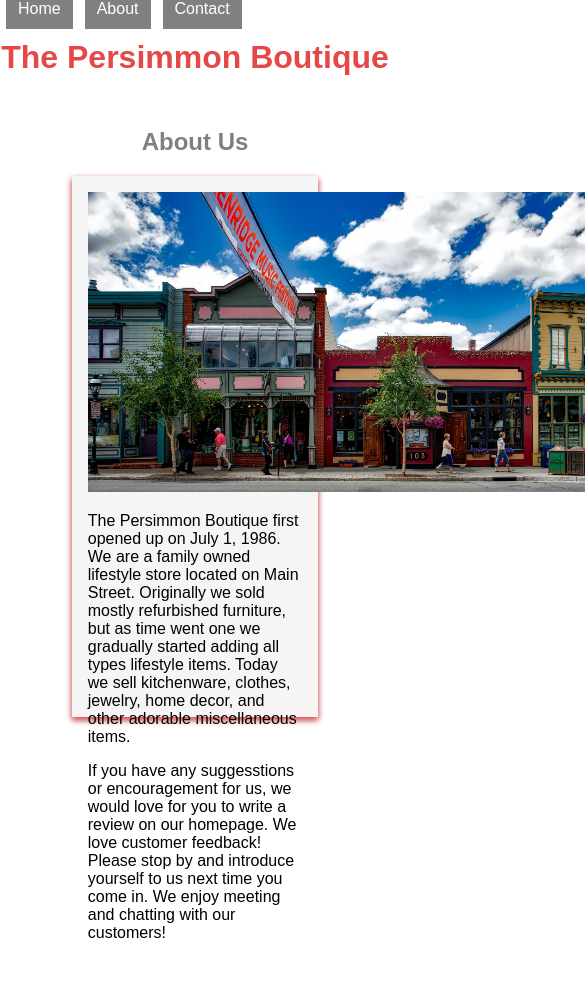
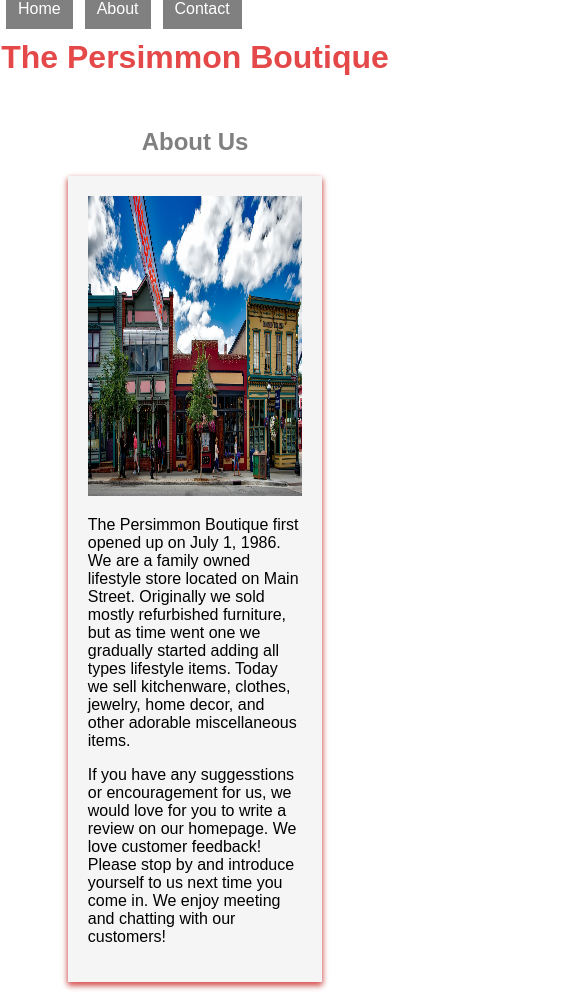
Before and after one commit to alpbourne/The-Persimmon-Boutique, a React (Create React App) app in the folder the-persimmon-boutique-api/the-persimmon-boutique-client/: page /about in a window 390 px wide. Shown: the top 992 px of the page, 585 px wide, since content can reach past the window. Before the commit the page ends 942 px from the top, so only its background shows below. Built offline with nearby package versions, Linux system fonts and the light colour scheme.

Commit message:
changed css on Contact and About page to be responsive to different browser sizes

```diff
--- a/the-persimmon-boutique-api/the-persimmon-boutique-client/src/components/About.js
+++ b/the-persimmon-boutique-api/the-persimmon-boutique-client/src/components/About.js
@@ -7,7 +7,7 @@ const About = () => {
     <div className="AboutContainer">
       <h2>About Us</h2>
       <div className="AboutCard">
-        <img width={598} height={300} alt="We Are Open" src={aboutPage} />
+        <img className="AboutImage" height={300} alt="We Are Open" src={aboutPage} />
         <p>The Persimmon Boutique first opened up on July 1, 1986. We are a family owned lifestyle store located on Main Street. Originally we sold mostly refurbished furniture, but as time went one we gradually started adding all types lifestyle items. Today we sell kitchenware, clothes, jewelry, home decor, and other adorable miscellaneous items.</p>
         <p>If you have any suggesstions or encouragement for us, we would love for you to write a review on our homepage. We love customer feedback! Please stop by and introduce yourself to us next time you come in. We enjoy meeting and chatting with our customers!</p>
       </div>
--- a/the-persimmon-boutique-api/the-persimmon-boutique-client/src/components/Contact.js
+++ b/the-persimmon-boutique-api/the-persimmon-boutique-client/src/components/Contact.js
@@ -8,7 +8,7 @@ const Contact = () => {
 
       <h2>Contact Us</h2>
       <div className="ContactCard">
-        <img width={598} height={300} alt="We Are Open" src={contactPage} />
+        <img className="ContactImage" width={598} height={300} alt="We Are Open" src={contactPage} />
         <p><b>Address: </b>1 Main Street, Gerber, MD 23456</p>
         <p><b>Email Address: </b>ThePersimmonBoutique@gmail.com</p>
         <p><b>Facebook Page: </b>The Persimmon Boutique</p>
--- a/the-persimmon-boutique-api/the-persimmon-boutique-client/src/components/Routes.css
+++ b/the-persimmon-boutique-api/the-persimmon-boutique-client/src/components/Routes.css
@@ -5,32 +5,39 @@ h2 {
 
 .AboutContainer {
   padding-top: 10px;
-  padding-bottom: 20px;
+  padding-bottom: 10px;
 }
 
 .AboutCard {
-  padding: 16px;
+  padding: 20px;
   float: center;
   margin: auto;
   background: whitesmoke;
   box-shadow: 0 3px 6px #E54848, 0 3px 6px rgba(0,0,0,0.23);
   width: 55%;
-  height: 515px;
-  padding-bottom: 10px;
+  height: 85%;
+}
+
+.AboutImage {
+  width: 100%;
 }
 
 .ContactContainer {
   padding-top: 10px;
-  padding-bottom: 20px;
+  padding-bottom: 10px;
 }
 
 .ContactCard {
-  padding: 16px;
+  padding: 20px;
   float: center;
   margin: auto;
   background: whitesmoke;
   box-shadow: 0 3px 6px #E54848, 0 3px 6px rgba(0,0,0,0.23);
   width: 55%;
-  height: 500px;
+  height: 85%;
   padding-bottom: 10px;
 }
+
+.ContactImage {
+  width: 100%;
+}
```
